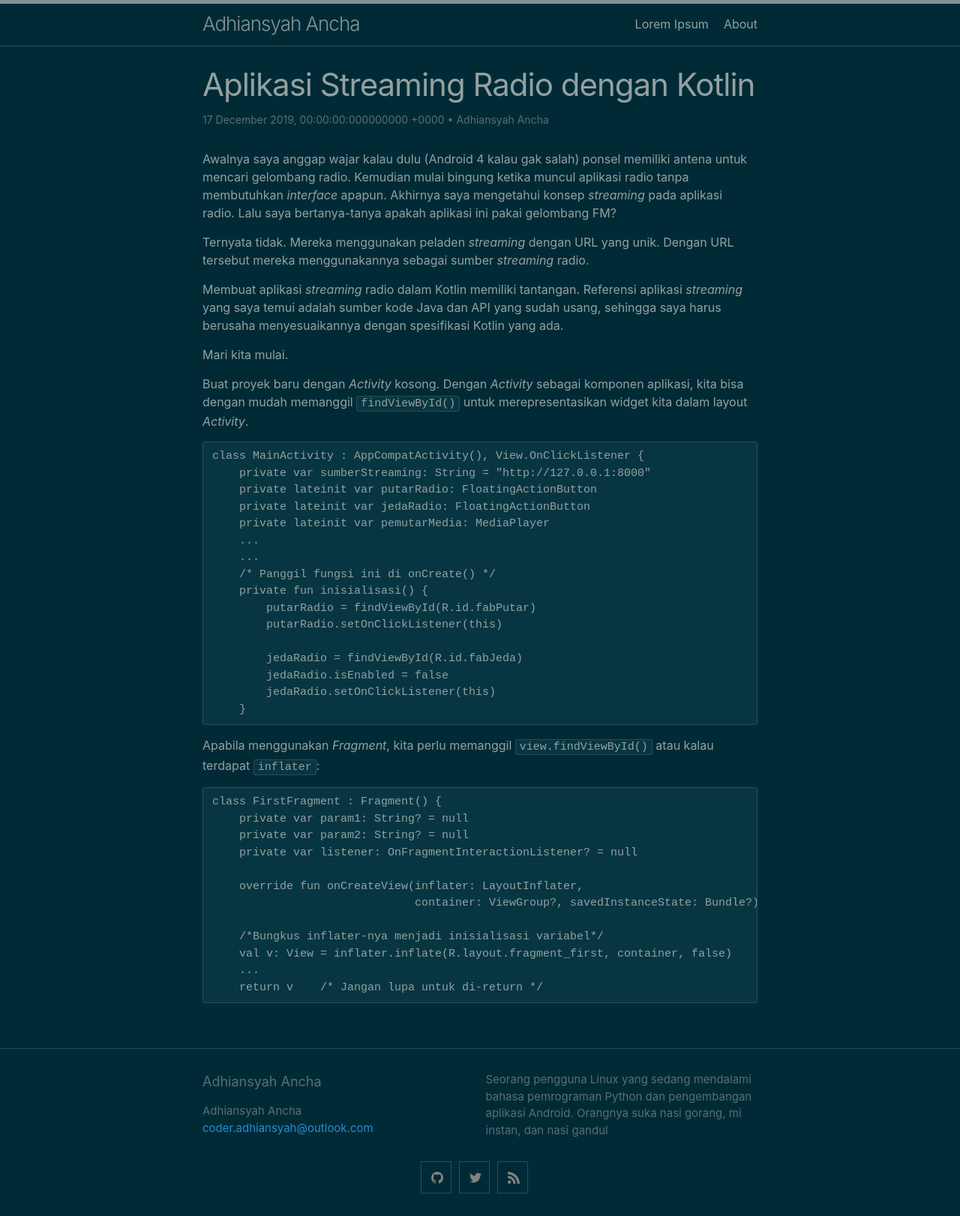
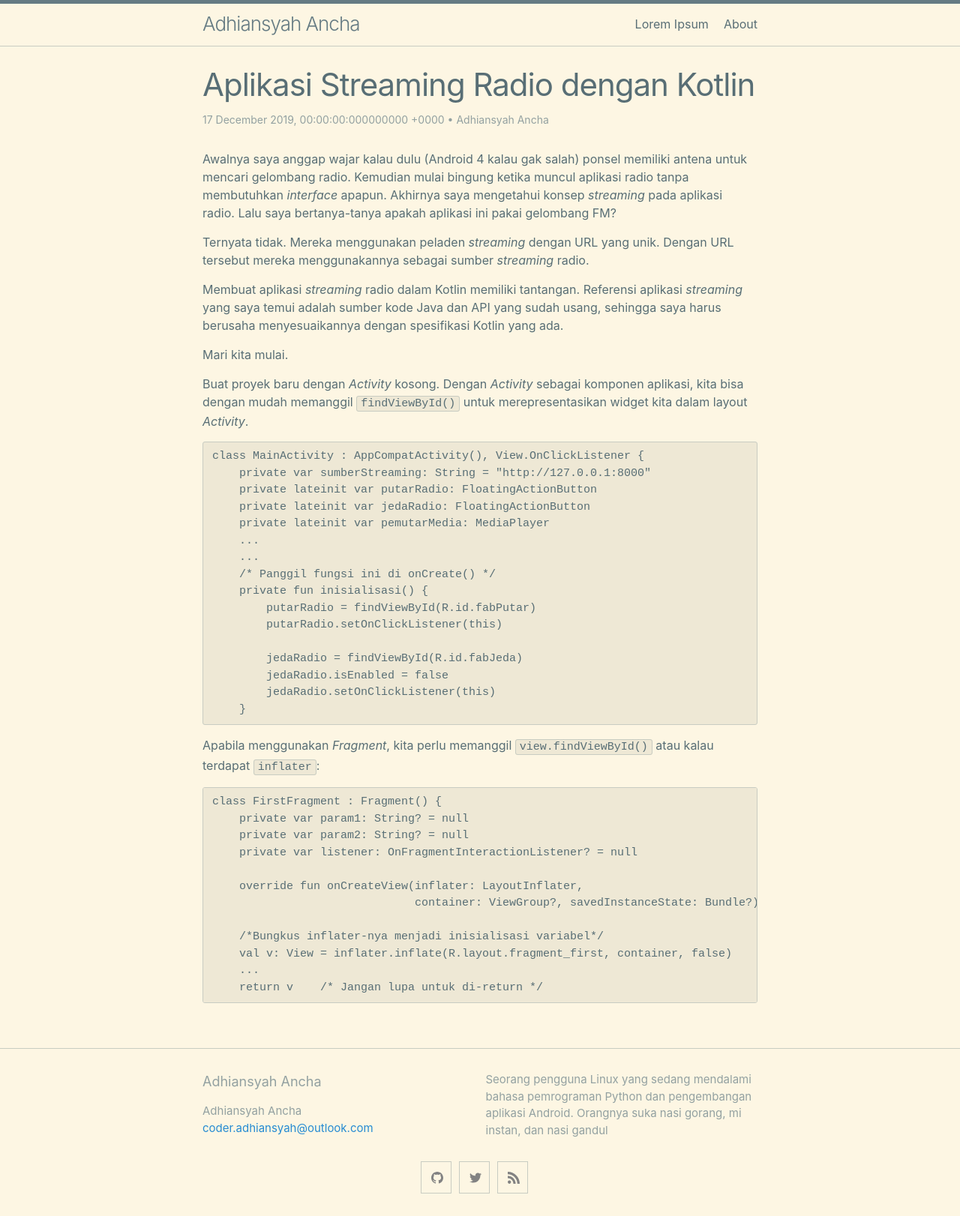
Before and after one commit to adhiansyah/adhiansyah.github.io, a Jekyll site: the page built from _posts/2019-12-17-streaming-radio-app.markdown, in a window 1280 px wide. Shown: the whole page at 75% size. Built offline with Jekyll 4.4.1, drawn with Linux system fonts in a browser that asks for light colours.

Commit message:
Mengganti solarized-dark ke solarized

```diff
--- a/assets/css/style.scss
+++ b/assets/css/style.scss
@@ -2,4 +2,4 @@
 # Only the main Sass file needs front matter (the dashes are enough)
 ---
 
-@import "minima-{{ site.minima.skin | default: 'solarized-dark' }}";
+@import "minima-{{ site.minima.skin | default: 'solarized' }}";
```
